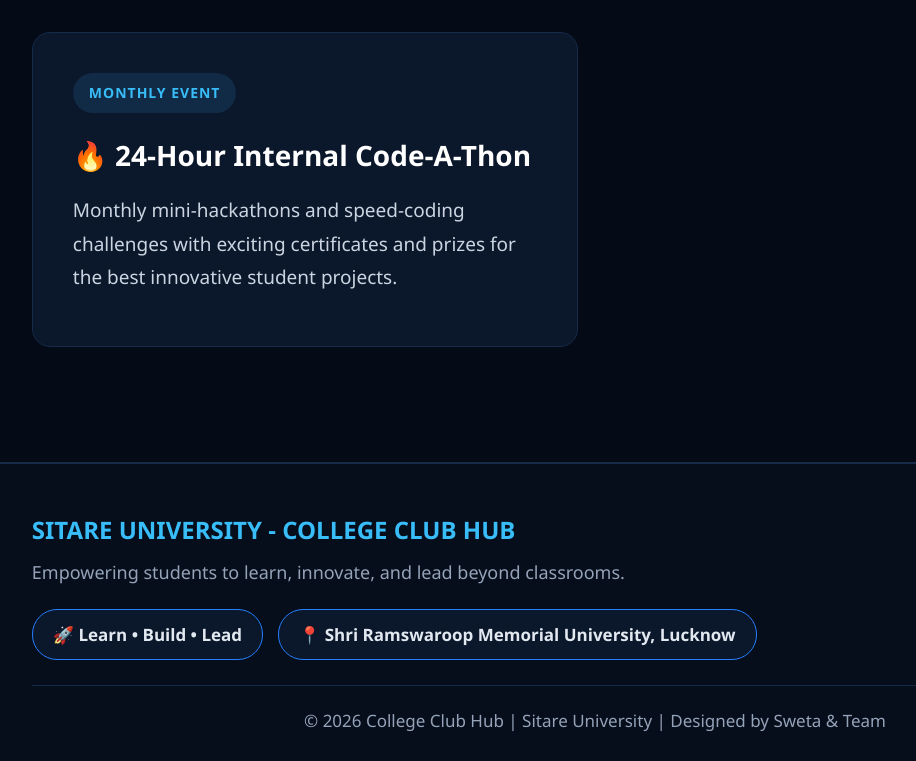
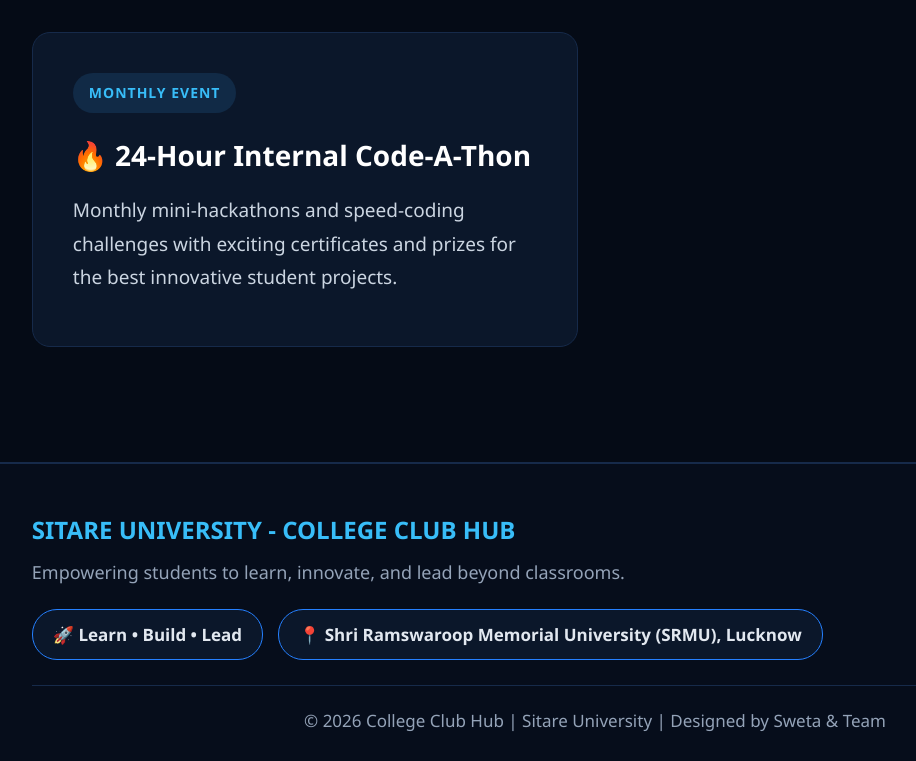
Before and after one commit to swetagupta7499-ctrl/College-Club--Webpage, a plain HTML site: page club-des.html in a window 1280 px wide. Shown: the part 3446-4207 px from the top of the page, without its empty margins (45-961 px from the left). Drawn offline with Linux system fonts and the light colour scheme.

Commit message:
Update university name format in footer

```diff
--- a/club-des.html
+++ b/club-des.html
@@ -151,7 +151,7 @@ const codingClub = {
             </div>
             <div class="footer-highlights">
                 <span class="footer-pill">🚀 Learn • Build • Lead</span>
-                <span class="footer-pill">📍 Shri Ramswaroop Memorial University, Lucknow</span>
+                <span class="footer-pill">📍 Shri Ramswaroop Memorial University (SRMU), Lucknow</span>
             </div>
         </div>
         <p class="copyright">© 2026 College Club Hub | Sitare University | Designed by Sweta &amp; Team</p>
```
